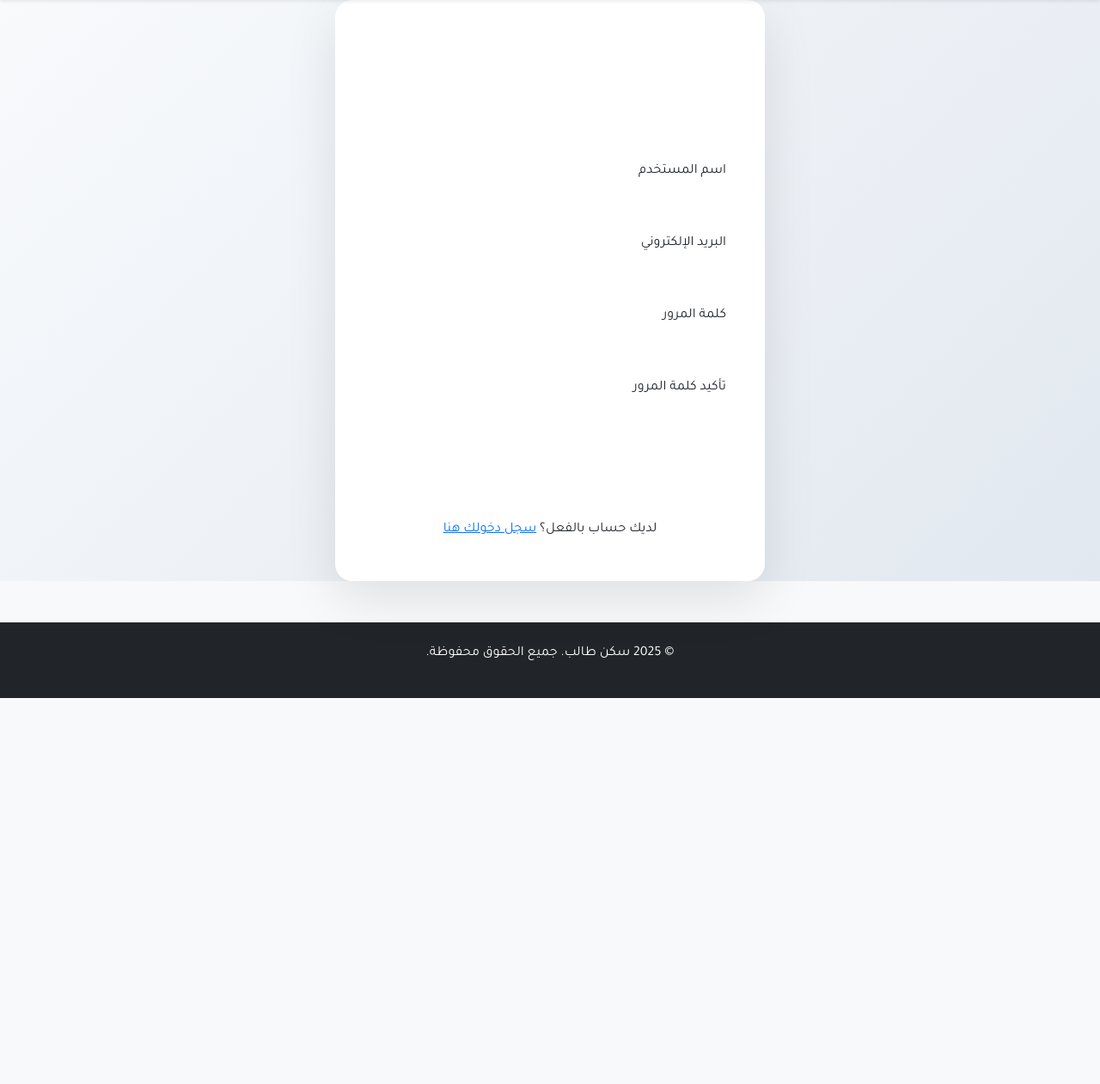
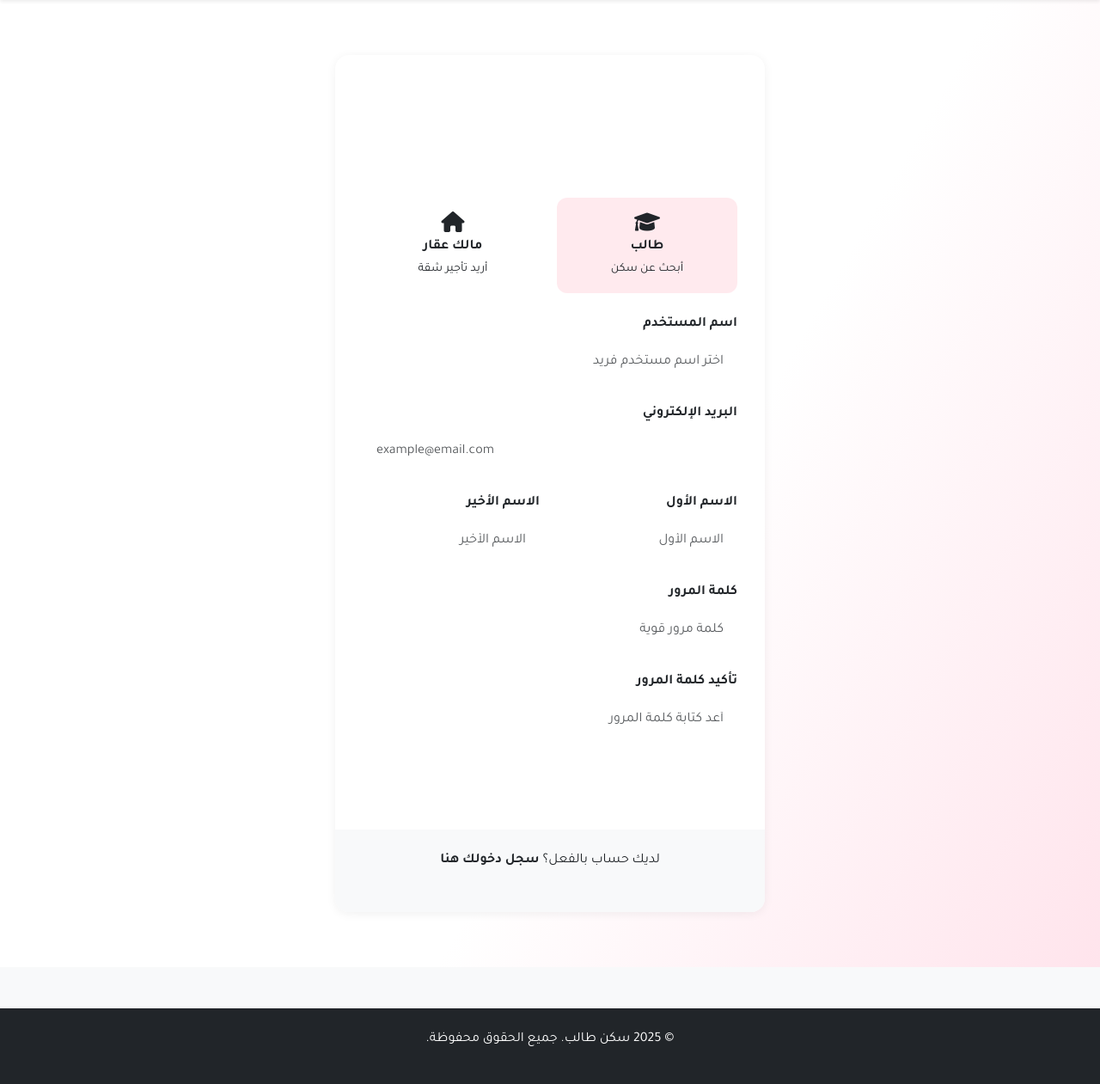
Before and after one commit to ibrahemmaher900/student-housing, a Django app: template templates/registration/register.html in a window 1280 px wide. Shown: the part 56-1317 px from the top of the page at 86% size. Before the commit the page ends 868 px from the top, so only its background shows below. Run offline with Django 4.2, Linux system fonts and the light colour scheme; the template is opened without the code that fills it, so the values that code supplies are empty; parts of the project's set-up code (start-up, migrations or seed data) failed here and were passed over.

Commit message:
Redesign registration and login pages to match site design

```diff
--- a/templates/registration/register.html
+++ b/templates/registration/register.html
@@ -4,106 +4,292 @@
 
 {% block extra_css %}
 <style>
-.auth-container {
+.auth-section {
+    background: linear-gradient(120deg, #fff 60%, #ffe4ec 100%);
+    padding: 4rem 0;
     min-height: 80vh;
     display: flex;
     align-items: center;
-    background: linear-gradient(135deg, #f8fafc 0%, #e2e8f0 100%);
 }
 
 .auth-card {
+    background: #fff;
+    border-radius: 16px;
+    box-shadow: 0 2px 12px rgba(0,0,0,0.06);
+    overflow: hidden;
     max-width: 500px;
     margin: 0 auto;
-    background: white;
-    border-radius: 20px;
-    box-shadow: 0 20px 60px rgba(0,0,0,0.1);
-    overflow: hidden;
 }
 
 .auth-header {
-    background: linear-gradient(135deg, var(--primary) 0%, var(--primary-dark) 100%);
+    background: var(--primary);
     color: white;
     padding: 2rem;
     text-align: center;
+}
+
+.auth-header h2 {
+    font-size: 1.8rem;
+    font-weight: 700;
+    margin-bottom: 0.5rem;
+}
+
+.auth-header p {
+    opacity: 0.9;
+    margin-bottom: 0;
 }
 
 .auth-body {
     padding: 2rem;
 }
 
-.form-floating {
+.form-group {
     margin-bottom: 1.5rem;
 }
 
-.form-floating .form-control {
-    height: 60px;
+.form-label {
+    font-weight: 600;
+    color: var(--secondary);
+    margin-bottom: 0.5rem;
+    display: block;
+}
+
+.form-control {
     border: 2px solid var(--border);
-    border-radius: 12px;
-    font-size: 16px;
+    border-radius: 8px;
+    padding: 0.75rem 1rem;
+    font-size: 1rem;
+    transition: all 0.2s ease;
+}
+
+.form-control:focus {
+    border-color: var(--primary);
+    box-shadow: 0 0 0 3px rgba(255, 56, 92, 0.1);
+    outline: none;
 }
 
 .btn-register {
+    background: var(--primary);
+    border: none;
+    border-radius: 8px;
+    font-weight: 600;
+    padding: 0.75rem 1.5rem;
     width: 100%;
-    height: 50px;
-    font-size: 16px;
-    font-weight: 600;
-    border-radius: 12px;
-    background: linear-gradient(135deg, var(--primary) 0%, var(--primary-dark) 100%);
-    border: none;
+    color: white;
+    font-size: 1rem;
+    transition: all 0.2s ease;
+}
+
+.btn-register:hover {
+    background: var(--primary-dark);
+    transform: translateY(-1px);
     color: white;
 }
 
 .auth-footer {
     text-align: center;
-    padding: 1rem 2rem 2rem;
+    padding: 1.5rem 2rem 2rem;
+    background: #f8f9fa;
     color: var(--gray);
+}
+
+.auth-footer a {
+    color: var(--primary);
+    text-decoration: none;
+    font-weight: 600;
+}
+
+.auth-footer a:hover {
+    text-decoration: underline;
+}
+
+.user-type-selector {
+    display: grid;
+    grid-template-columns: 1fr 1fr;
+    gap: 1rem;
+    margin-bottom: 1.5rem;
+}
+
+.user-type-card {
+    border: 2px solid var(--border);
+    border-radius: 12px;
+    padding: 1rem;
+    text-align: center;
+    cursor: pointer;
+    transition: all 0.2s ease;
+    background: white;
+}
+
+.user-type-card:hover {
+    border-color: var(--primary);
+    background: rgba(255, 56, 92, 0.05);
+}
+
+.user-type-card.active {
+    border-color: var(--primary);
+    background: rgba(255, 56, 92, 0.1);
+}
+
+.user-type-card i {
+    font-size: 1.5rem;
+    color: var(--primary);
+    margin-bottom: 0.5rem;
+}
+
+.user-type-card h6 {
+    font-weight: 600;
+    margin-bottom: 0.25rem;
+    color: var(--secondary);
+}
+
+.user-type-card small {
+    color: var(--gray);
+}
+
+@media (max-width: 768px) {
+    .auth-section {
+        padding: 2rem 0;
+    }
+
+    .auth-card {
+        margin: 1rem;
+    }
+
+    .user-type-selector {
+        grid-template-columns: 1fr;
+    }
 }
 </style>
 {% endblock %}
 
 {% block content %}
-<div class="auth-container">
+<section class="auth-section">
     <div class="container">
         <div class="auth-card">
             <div class="auth-header">
                 <h2><i class="fas fa-user-plus me-2"></i>إنشاء حساب جديد</h2>
-                <p class="mb-0">انضم إلى منصة سكن طالب</p>
+                <p>انضم إلى منصة سكن طالب واكتشف أفضل الخيارات</p>
             </div>
 
             <div class="auth-body">
-                <form method="post">
+                <form method="post" id="registerForm">
                     {% csrf_token %}
 
-                    <div class="form-floating">
-                        <input type="text" class="form-control" name="username" placeholder="اسم المستخدم" required>
-                        <label>اسم المستخدم</label>
+                    <!-- User Type Selection -->
+                    <div class="user-type-selector">
+                        <div class="user-type-card active" data-type="student">
+                            <i class="fas fa-graduation-cap"></i>
+                            <h6>طالب</h6>
+                            <small>أبحث عن سكن</small>
+                        </div>
+                        <div class="user-type-card" data-type="owner">
+                            <i class="fas fa-home"></i>
+                            <h6>مالك عقار</h6>
+                            <small>أريد تأجير شقة</small>
+                        </div>
                     </div>
 
-                    <div class="form-floating">
-                        <input type="email" class="form-control" name="email" placeholder="البريد الإلكتروني" required>
-                        <label>البريد الإلكتروني</label>
+                    <input type="hidden" name="user_type" id="user_type" value="student">
+
+                    <!-- Form Fields -->
+                    <div class="form-group">
+                        <label class="form-label">اسم المستخدم</label>
+                        <input type="text" class="form-control" name="username" placeholder="اختر اسم مستخدم فريد" required>
                     </div>
 
-                    <div class="form-floating">
-                        <input type="password" class="form-control" name="password1" placeholder="كلمة المرور" required>
-                        <label>كلمة المرور</label>
+                    <div class="form-group">
+                        <label class="form-label">البريد الإلكتروني</label>
+                        <input type="email" class="form-control" name="email" placeholder="example@email.com" required>
                     </div>
 
-                    <div class="form-floating">
-                        <input type="password" class="form-control" name="password2" placeholder="تأكيد كلمة المرور" required>
-                        <label>تأكيد كلمة المرور</label>
+                    <div class="row">
+                        <div class="col-md-6">
+                            <div class="form-group">
+                                <label class="form-label">الاسم الأول</label>
+                                <input type="text" class="form-control" name="first_name" placeholder="الاسم الأول" required>
+                            </div>
+                        </div>
+                        <div class="col-md-6">
+                            <div class="form-group">
+                                <label class="form-label">الاسم الأخير</label>
+                                <input type="text" class="form-control" name="last_name" placeholder="الاسم الأخير" required>
+                            </div>
+                        </div>
                     </div>
 
-                    <button type="submit" class="btn btn-register">
+                    <div class="form-group">
+                        <label class="form-label">كلمة المرور</label>
+                        <input type="password" class="form-control" name="password1" placeholder="كلمة مرور قوية" required>
+                    </div>
+
+                    <div class="form-group">
+                        <label class="form-label">تأكيد كلمة المرور</label>
+                        <input type="password" class="form-control" name="password2" placeholder="أعد كتابة كلمة المرور" required>
+                    </div>
+
+                    <button type="submit" class="btn-register">
                         <i class="fas fa-user-plus me-2"></i>إنشاء الحساب
                     </button>
                 </form>
             </div>
 
             <div class="auth-footer">
-                <p>لديك حساب بالفعل؟ <a href="/users/login/">سجل دخولك هنا</a></p>
+                <p>لديك حساب بالفعل؟ <a href="{% url 'login' %}">سجل دخولك هنا</a></p>
             </div>
         </div>
     </div>
-</div>
+</section>
 {% endblock %}
+
+{% block extra_js %}
+<script>
+document.addEventListener('DOMContentLoaded', function() {
+    // User type selection
+    const userTypeCards = document.querySelectorAll('.user-type-card');
+    const userTypeInput = document.getElementById('user_type');
+
+    userTypeCards.forEach(card => {
+        card.addEventListener('click', function() {
+            userTypeCards.forEach(c => c.classList.remove('active'));
+            this.classList.add('active');
+            userTypeInput.value = this.dataset.type;
+        });
+    });
+
+    // Form validation
+    const form = document.getElementById('registerForm');
+    const password1 = document.querySelector('input[name="password1"]');
+    const password2 = document.querySelector('input[name="password2"]');
+
+    form.addEventListener('submit', function(e) {
+        if (password1.value !== password2.value) {
+            e.preventDefault();
+            alert('كلمات المرور غير متطابقة');
+            password2.focus();
+            return false;
+        }
+
+        if (password1.value.length < 8) {
+            e.preventDefault();
+            alert('كلمة المرور يجب أن تكون 8 أحرف على الأقل');
+            password1.focus();
+            return false;
+        }
+
+        // Show loading
+        const submitBtn = form.querySelector('.btn-register');
+        submitBtn.innerHTML = '<i class="fas fa-spinner fa-spin me-2"></i>جاري إنشاء الحساب...';
+        submitBtn.disabled = true;
+    });
+
+    // Real-time password validation
+    password2.addEventListener('input', function() {
+        if (password1.value !== password2.value) {
+            password2.setCustomValidity('كلمات المرور غير متطابقة');
+        } else {
+            password2.setCustomValidity('');
+        }
+    });
+});
+</script>
+{% endblock %}
```
Also changed, not shown: templates/registration/login.html (+52 -30 lines).
